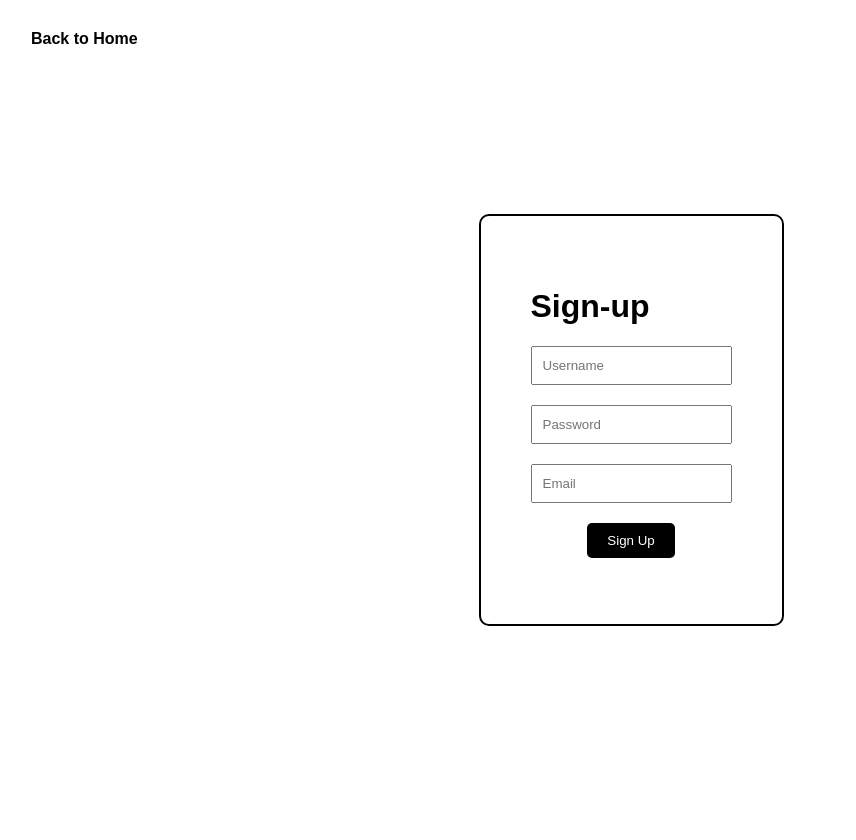
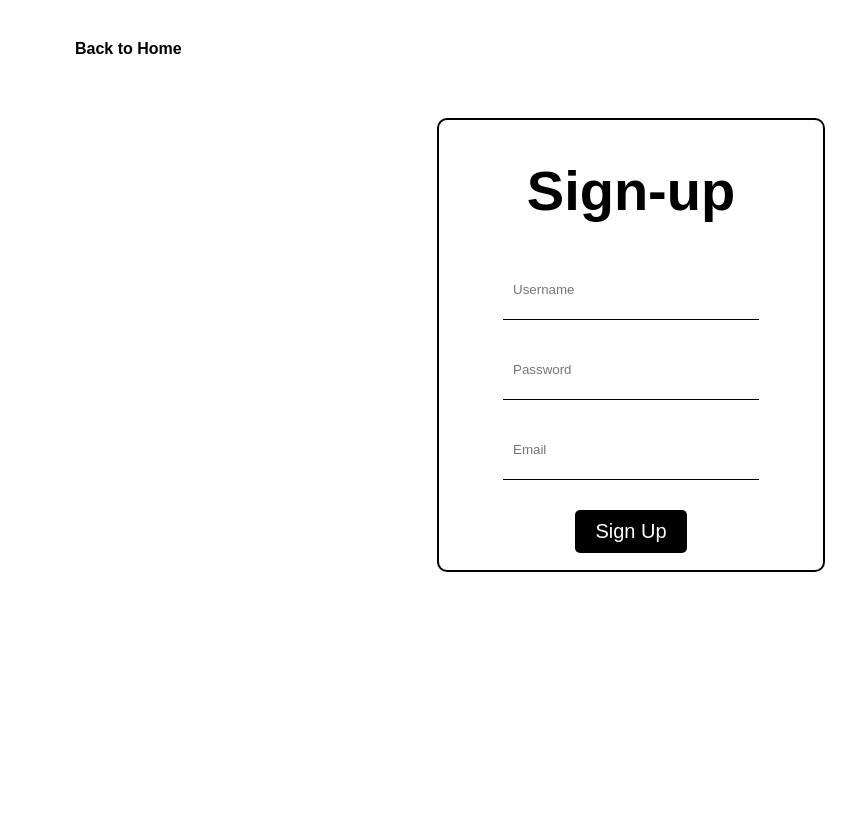
Before and after one commit to HazzaPezza/Music-Practice-Tracking, a Flask app: page /sign-up in a window 1280 px wide. Shown: the whole page, without its empty margins (9-865 px from the left). After the commit the page ends 572 px from the top, so only its background shows below. Run offline with Flask 3, Linux system fonts and the light colour scheme.

Commit message:
Styling fixes to sign-up page, flash now functions and is styled.

```diff
--- a/app/static/css/sign-up.css
+++ b/app/static/css/sign-up.css
@@ -1,5 +1,10 @@
 * {
   font-family: sans-serif;
+}
+
+.pixel-space {
+  width: 100%;
+  height: 5vh;
 }
 
 body {
@@ -7,15 +12,13 @@ body {
 }
 
 .return-link {
-  position: absolute;
-  top: 20px;
-  left: 20px;
   text-decoration: none;
   color: black;
   font-weight: bold;
   padding: 10px 20px;
   border-radius: 5px;
   transition: ease-in-out 0.1s;
+  margin-left: 5vw;
 }
 
 .return-link:hover {
@@ -28,14 +31,18 @@ body {
   flex-direction: column;
   align-items: center;
   justify-content: center;
-  height: 100vh;
+  margin: 0 auto;
+  margin-top: 5vh;
   padding: 20px;
+  text-align: center;
 }
 
 .form-elements {
   border: 2px solid black;
-  padding: 50px;
+  width: clamp(300px, 30vw, 50vw);
+  height: clamp(450px, 50vh, 70vh);
   border-radius: 10px;
+  font-size: 28px;
 }
 
 .form {
@@ -43,23 +50,34 @@ body {
   flex-direction: column;
   align-items: center;
   justify-content: center;
-  border-radius: 5px;
   gap: 20px;
 }
 
 .form input {
+  width: clamp(200px, 20vw, 30vw);
+  height: 60px;
   padding: 10px;
+  text-align: left;
+  border: none;
+  border-bottom: 1px solid black;
 }
 
 .form button {
   padding: 10px 20px;
+  font-size: clamp(16px, 2vw, 20px);
   background-color: black;
   color: white;
   border: none;
   border-radius: 5px;
   cursor: pointer;
+  margin-top: 10px;
 }
 
 .form button:hover {
   background-color: #333;
 }
+
+.form-feedback {
+  color: red;
+  font-size: clamp(14px, 1.5vw, 18px);
+}
--- a/app/templates/sign-up.html
+++ b/app/templates/sign-up.html
@@ -1,4 +1,6 @@
 <link rel="stylesheet" href="{{ url_for('static', filename='css/sign-up.css')}}">
+
+<div class="pixel-space"></div>
 
 <a href="{{ url_for('main.index') }}" class="return-link">Back to Home</a>
 
@@ -11,5 +13,16 @@
       <input type="email" name="email" placeholder="Email" required>
       <button type="submit">Sign Up</button>
     </form>
+
+    {# This block catches the flash() calls from your route #}
+    {% with messages = get_flashed_messages(with_categories=true) %}
+      {% if messages %}
+        <div class="form-feedback">
+          {% for category, message in messages %}
+            <p class="msg-{{ category }}">{{ message }}</p>
+          {% endfor %}
+        </div>
+      {% endif %}
+    {% endwith %}
   </div
 </div>
```
